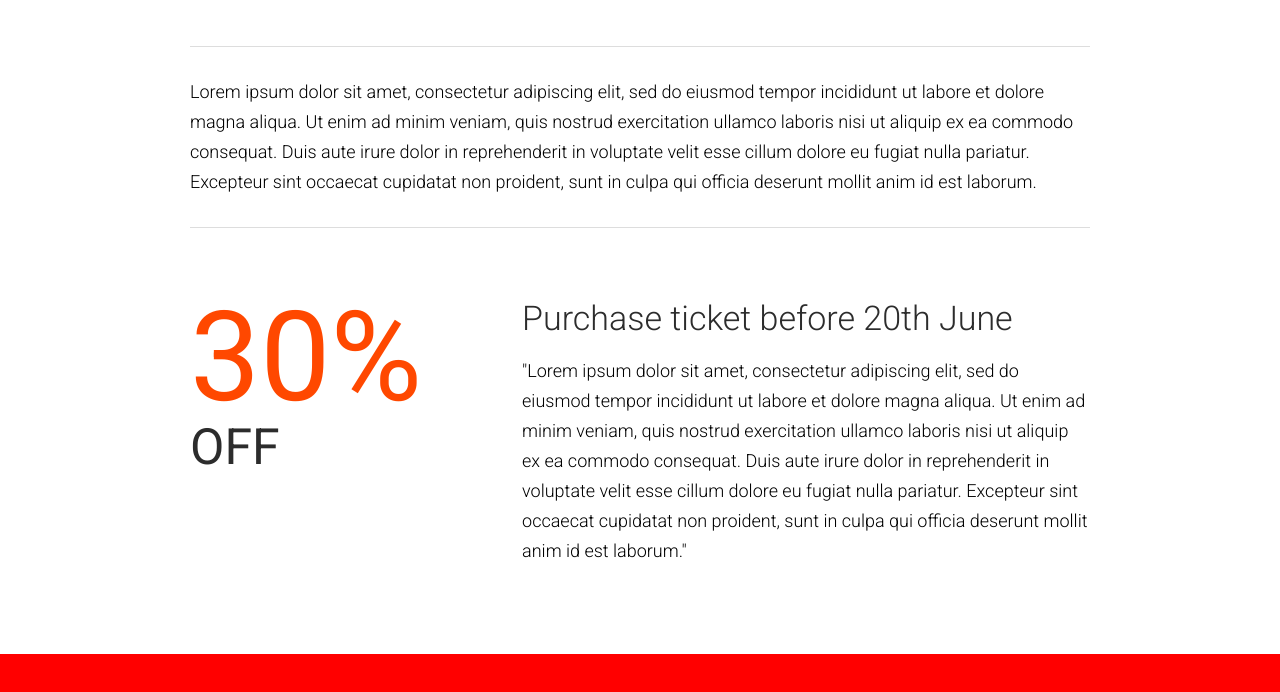
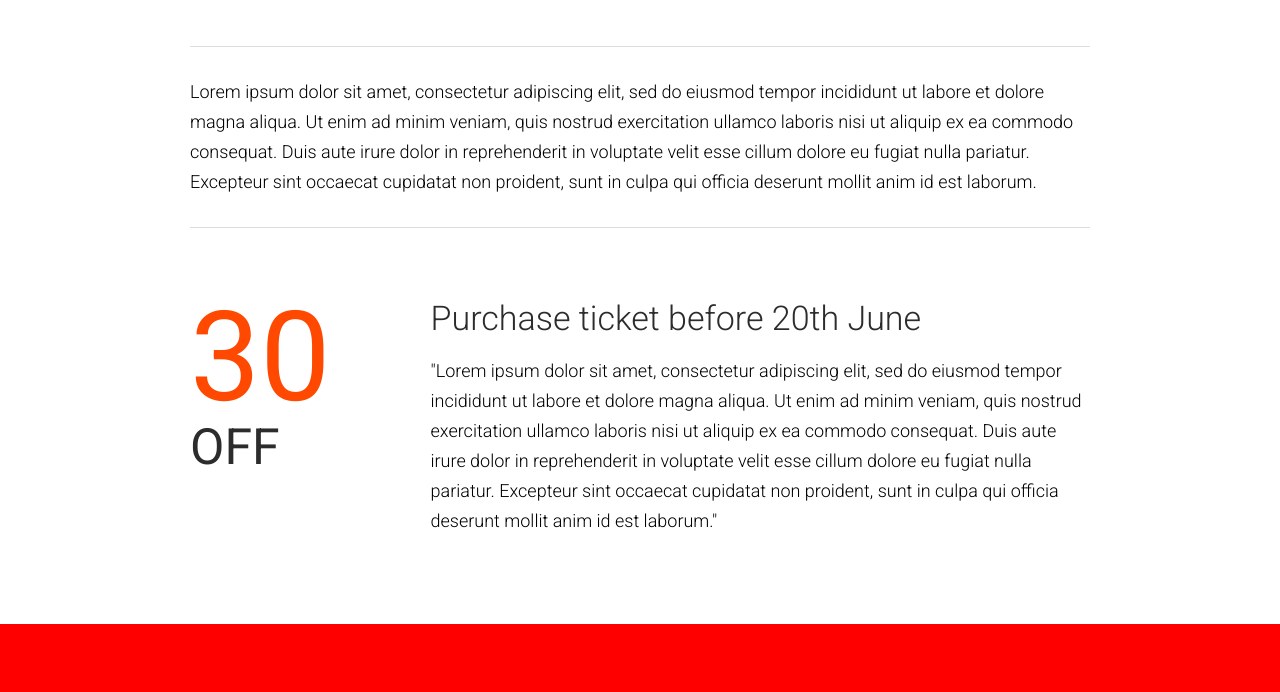
Before and after one commit to renatoguara2020/the_avenue_app, a React (Create React App) app: page / in a window 1280 px wide. Shown: the part 1573-2265 px from the top of the page. Built offline with nearby package versions, Linux system fonts and the light colour scheme; a web font is replaced by a local one.

Commit message:
commit changes

```diff
--- a/src/components/highlights/Discount.js
+++ b/src/components/highlights/Discount.js
@@ -4,14 +4,45 @@ import {Fade, Slide} from 'react-awesome-reveal';
 
 const Discount = () =>{
 
+    const end = 30;
+    const [start, setStart] = useState(0)
+    const porcentage = () =>{
 
+        if(start < end){
+
+            setStart(prevCount => prevCount + 1)
+        }
+
+
+    }
+
+
+
+    useEffect(()=>{
+
+    if(start > 0 && start < 30){
+     setTimeout(()=>{
+
+   setStart(prevCount => prevCount + 1)
+     },30)
+
+    }
+
+    },[start])
     return(
 
     <div className="center_wrapper">
       <div className="discount_wrapper">
-       <Fade>
+       <Fade onVisibilityChange={(inView)=>{
+
+           if(inView){
+
+            porcentage()
+           }
+
+       }}>
         <div className="discount_porcentage">
-        <span>30%</span>
+        <span>{start}</span>
         <span>OFF</span>
         </div>
        </Fade>
```
